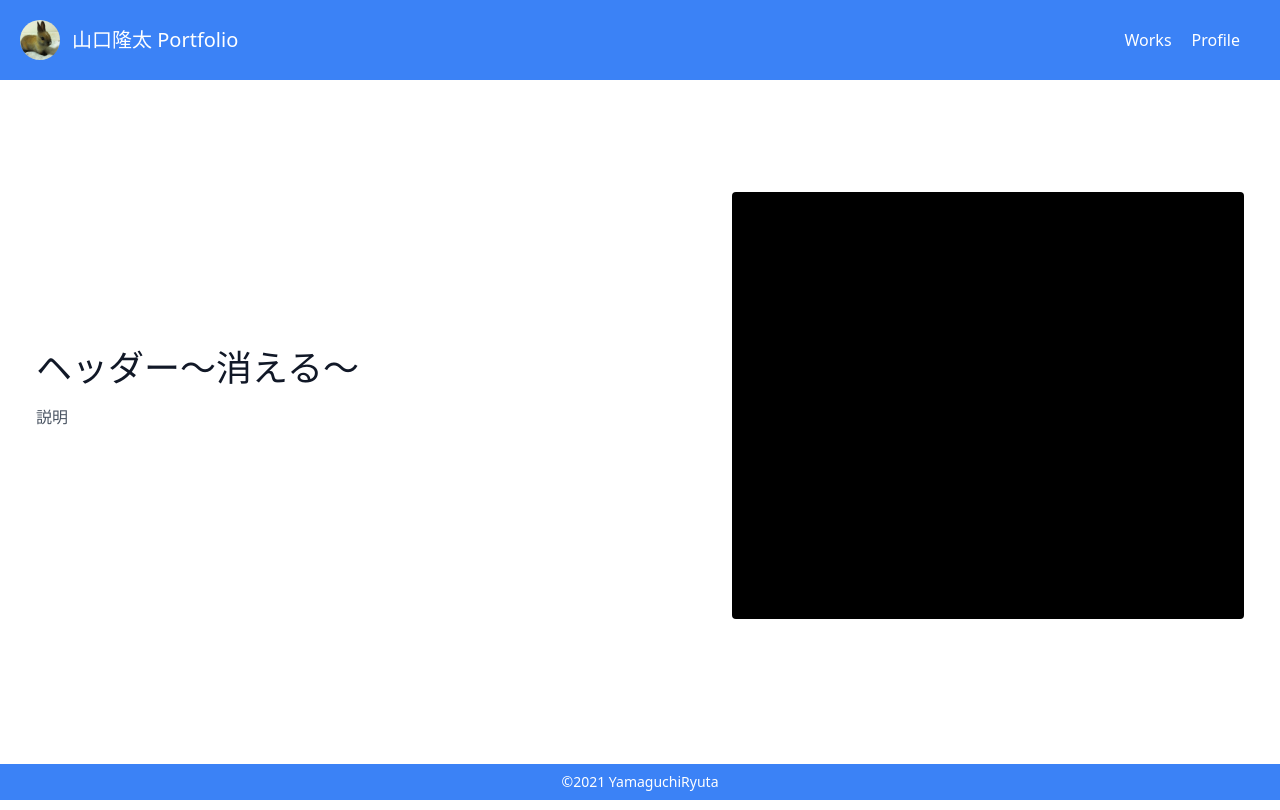
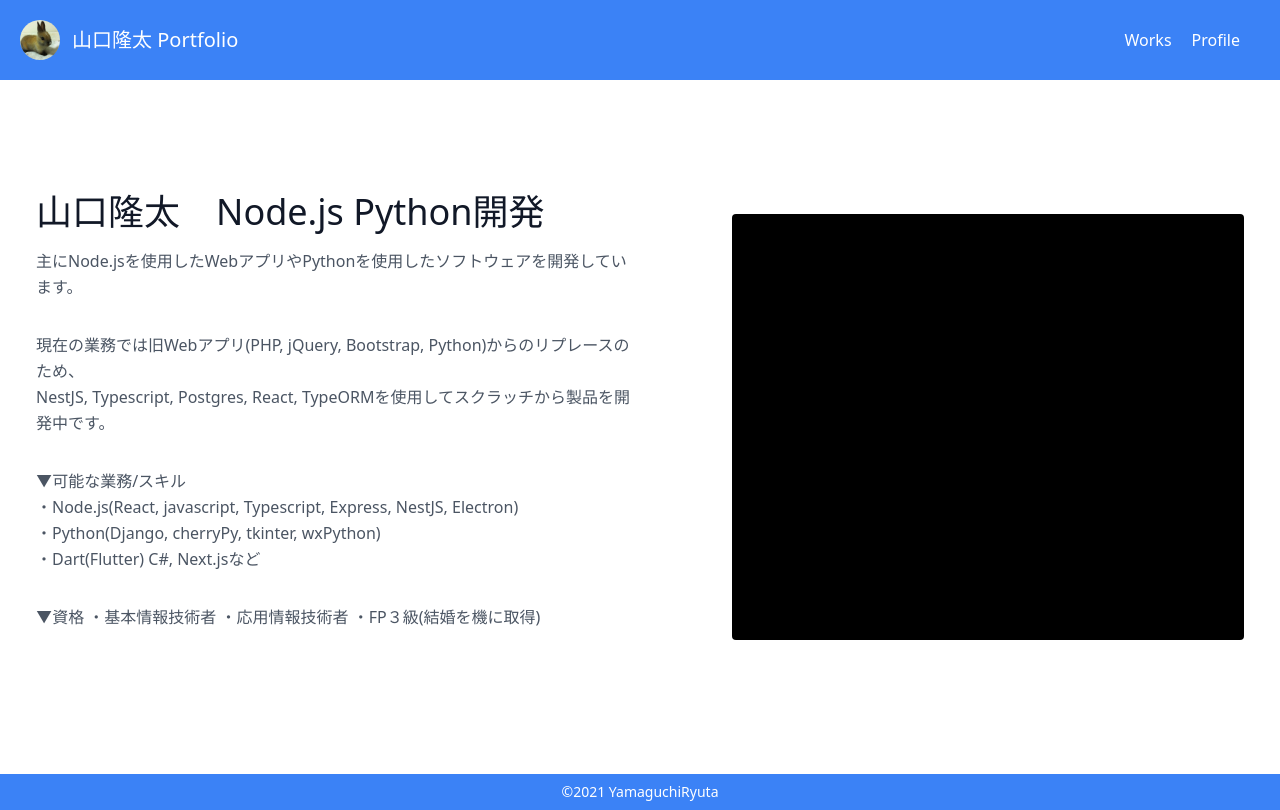
Before and after one commit to yarnaguchi/portfolio, a React (Create React App) app: page / in a window 1280 px wide. Both pictures are taken after a click on the element "Profile". Built offline with nearby package versions, Linux system fonts and the light colour scheme.

Commit message:
Update Profile.tsx

```diff
--- a/src/components/Profile.tsx
+++ b/src/components/Profile.tsx
@@ -6,10 +6,34 @@ export const Profile = () => {
       <div className="container mx-auto flex px-5 py-24 md:flex-row flex-col items-center">
         <div className="lg:flex-grow md:w-1/2 lg:pr-24 md:pr-16 flex flex-col md:items-start md:text-left mb-16 md:mb-0 items-center text-center">
           <h1 className="title-font sm:text-4xl text-3xl mb-4 font-medium text-gray-900">
-            ヘッダー
-            <p className="hidden lg:inline-block">～消える～</p>
+            山口隆太
+            <p className="hidden lg:inline-block">　Node.js Python開発</p>
           </h1>
-          <p className="mb-8 leading-relaxed">説明</p>
+          <p className="mb-8 leading-relaxed">
+            主にNode.jsを使用したWebアプリやPythonを使用したソフトウェアを開発しています。
+          </p>
+          <p className="mb-8 leading-relaxed">
+            現在の業務では旧Webアプリ(PHP, jQuery, Bootstrap,
+            Python)からのリプレースのため、
+            <br />
+            NestJS, Typescript, Postgres, React,
+            TypeORMを使用してスクラッチから製品を開発中です。
+          </p>
+          <p className="mb-8 leading-relaxed">
+            <p>
+              ▼可能な業務/スキル
+              <p>
+                ・Node.js(React, javascript, Typescript, Express, NestJS,
+                Electron)
+              </p>
+              <p>・Python(Django, cherryPy, tkinter, wxPython)</p>
+            </p>
+            ・Dart(Flutter) C#, Next.jsなど
+          </p>
+          <p className="mb-8 leading-relaxed">
+            ▼資格 ・基本情報技術者 ・応用情報技術者 ・FP３級(結婚を機に取得)
+          </p>
+
           <div className="flex justify-center"></div>
         </div>
         <div className="lg:max-w-lg lg:w-full md:w-1/2 w-5/6">
```
